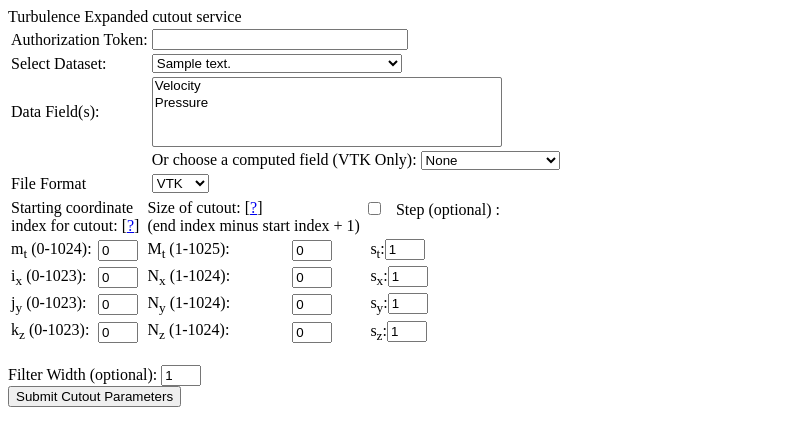
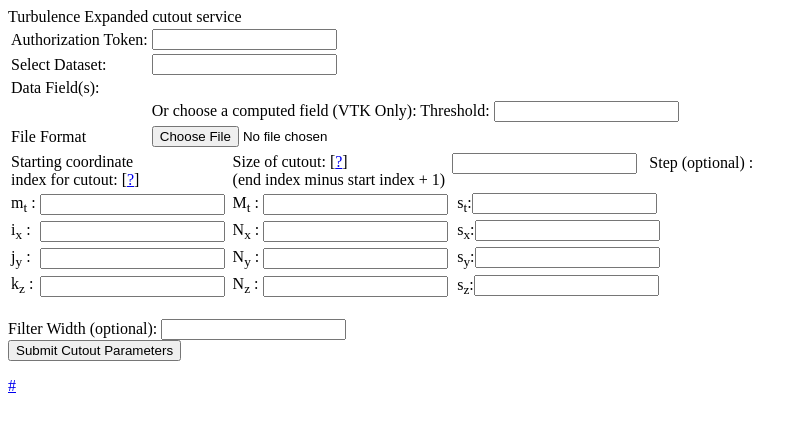
Before and after one commit to sshamilton/vtkcutout, a Django app: template cutout/templates/cutout/index.html in a window 1280 px wide. Shown: the top 446 px of the page, without its empty margins (0-799 px from the left). Run offline with Django 3.2, Linux system fonts and the light colour scheme; the template is opened without the code that fills it: most values are stand-ins (such as "Sample title", 1, 10 or a date in 2020); form fields are guessed from the names that the template uses; some libraries are stand-ins or nearby versions.

Commit message:
Added threshold, refactored form for django

```diff
--- a/cutout/models.py
+++ b/cutout/models.py
@@ -4,3 +4,5 @@ from django.db import models
 class Dataset(models.Model):
     dataset_text = models.CharField(max_length=200)
     dbname_text = models.CharField(max_length=30)
+    def __unicode__(self):
+        return u'{0}'.format(self.dataset_text)
--- a/cutout/templates/cutout/index.html
+++ b/cutout/templates/cutout/index.html
@@ -3,36 +3,76 @@
 
 <script type="text/javascript" src="https://ajax.googleapis.com/ajax/libs/jquery/1.11.1/jquery.min.js"></script>
 Turbulence Expanded cutout service
-<script type="text/javascript" src="http://localhost/static/scripts/chosen.jquery.min.js"></script>
-<link rel="stylesheet" href="http://localhost/static/scripts/chosen.css">
-<form method="POST" action="{% url 'geturl' %}"  />{% csrf_token %}
+<script type="text/javascript" src="/static/scripts/chosen.jquery.min.js"></script>
+<link rel="stylesheet" href="/static/scripts/chosen.css">
+<style>
+#id_fileformat {
+    width: 80px;
+}
+#id_datafields {
+    width: 350px;
+}
+#id_x {
+    width: 40px;
+}
+#id_y {
+    width: 40px;
+}
+#id_z {
+    width: 40px;
+}
+#id_timestart {
+    width: 40px;
+}
+#id_timeend {
+    width: 40px;
+}
+#id_xEnd {
+    width: 40px;
+}
+#id_yEnd {
+    width: 40px;
+}
+#id_zEnd {
+    width: 40px;
+}
+#threshold {
+    width: 40px;
+}
+
+</style>
+</head>
+<form method="POST" />{% csrf_token %}
 <table>
-<tr><td>Authorization Token:</td><td><input name="token" type="text" value="" id="token" style="width:256px" /></td></tr>
+<tr><td>Authorization Token:</td><td>
+{{form.token}}
+
+</td></tr>
 <tr><td>Select Dataset:</td>
-<td><select name='dataset' data-placeholder="Choose a Dataset..." class='dselector' style="width:250px;" tabindex="2">
-{% for dataset in dataset_list %}
-<option value={{dataset.dbname_text}}>  {{ dataset.dataset_text }}</option>
-{% endfor %}
-</select></td></tr>
+<td>
+
+{{form.dataset}}
+
+</td></tr>
 
 <tr><td>Data Field(s):  </td>
-<td><select name='datafield' multiple data-placeholder='Choose Fields' class='datafield' style="width: 350px;">
-<option value='u'>Velocity</option>
-<option value='p'>Pressure</option>
-</select></td></tr>
-<td></td><td>Or choose a computed field (VTK Only): <select name='cdatafield' class='cdatafield'>
-  <option value="none">None</option>
-  <option value="vo">Vorticity</option>
-  <option value ="qc">Q-Criterion</option>
-  <option value="cvo">Vorticity Contour</option>
-  <option value="qcc">Q-Criterion Contour</option>
-</select></td></tr>
+<td>
+{{form.datafields}}
+
+</td></tr>
+<td></td><td>Or choose a computed field (VTK Only):
+{{form.cdatafields}}
+
+<span id="threshold">
+Threshold: {{form.threshold}}
+</span>
+
+</td></tr>
 <tr><td>File Format</td>
-<td><select name='fileformat' class='fileformat'>
-  <option value="vtk">VTK</option>
-  <option value="hdf5">HDF5</option>
+<td>
+{{form.fileformat}}
 
-</select>
+
 </td></tr>
 </table>
 <table>
@@ -47,7 +87,7 @@ Turbulence Expanded cutout service
 
             <td class="style35" valign="top" colspan="2">
 
-                <input id="step_checkbox" type="checkbox" name="step_checkbox"  />
+                {{form.step_checkbox}}
 
                 <span id="stepCell" title="Optionally select a step size. If omitted every point in the range will be returned."> &nbsp;
 
@@ -61,15 +101,15 @@ Turbulence Expanded cutout service
 
         <tr>
 
-            <td  >m<sub>t</sub> (0-1024): </td>
+            <td  >m<sub>t</sub> <span id="time_start_range"></span>: </td>
 
-            <td > <input name="timestart" type="text" value="0" id="timestart" style="width:40px;" /><br /> </td>
+            <td > {{form.timestart}} <br /> </td>
 
-            <td  > &nbsp;M<sub>t</sub> (1-1025): </td>
+            <td  > &nbsp;M<sub>t</sub> <span id="time_end_range"></span>: </td>
 
-            <td > <input name="timeend" type="text" value="0" id="timeend" style="width:40px;" /><br /> </td>
+            <td > {{form.timeend}} <br /> </td>
 
-           <td >  </td> <td class="step">s<sub>t</sub>:<input type="text" name ="tstep" value="1" style="width: 40px;"> </td>
+           <td >  </td> <td class="step">s<sub>t</sub>:{{form.tstep}} </td>
 
 
 
@@ -81,15 +121,15 @@ Turbulence Expanded cutout service
 
          <tr>
 
-            <td  > i<sub>x</sub> (0-1023):  </td>
+            <td  > i<sub>x</sub> <span id="x_start_range"></span>:  </td>
 
-            <td > <input name="x" type="text" value="0" id="x" style="width:40px;" /><br /> </td>
+            <td > {{form.x}} <br /> </td>
 
-            <td  > &nbsp;N<sub>x</sub> (1-1024):  </td>
+            <td  > &nbsp;N<sub>x</sub> <span id="x_end_range"></span>:  </td>
 
-            <td > <input name="xEnd" type="text" value="0" id="xEnd" style="width:40px;" /> <br /> </td>
+            <td > {{form.xEnd}} <br /> </td>
 
-            <td >  </td><td class="step">s<sub>x</sub>:<input type="text" name ="xstep" value="1" style="width: 40px;"> </td>
+            <td >  </td><td class="step">s<sub>x</sub>:{{form.xstep}} </td>
 
 
 
@@ -97,15 +137,15 @@ Turbulence Expanded cutout service
 
          <tr>
 
-            <td  > j<sub>y</sub> (0-1023):  </td>
+            <td  > j<sub>y</sub> <span id="y_start_range"></span>:  </td>
 
-            <td > <input name="y" type="text" value="0" id="y" style="width:40px;" /><br /> </td>
+            <td > {{form.y}}<br /> </td>
 
-            <td  > &nbsp;N<sub>y</sub> (1-1024):  </td>
+            <td  > &nbsp;N<sub>y</sub> <span id="y_end_range"></span>:  </td>
 
-            <td > <input name="yEnd" type="text" value="0" id="yEnd" style="width:40px;" /><br /> </td>
+            <td > {{form.yEnd}}<br /> </td>
 
-            <td >  </td><td class="step">s<sub>y</sub>:<input type="text" name ="ystep" value="1" style="width: 40px;"> </td>
+            <td >  </td><td class="step">s<sub>y</sub>:{{form.ystep}} </td>
 
 
 
@@ -113,33 +153,51 @@ Turbulence Expanded cutout service
 
          <tr>
 
-            <td  > k<sub>z</sub> (0-1023):  </td>
+            <td  > k<sub>z</sub> <span id="z_start_range"></span>:  </td>
 
-            <td > <input name="z" type="text" value="0" id="z" style="width:40px;" /> </td>
+            <td > {{form.z}} </td>
 
-            <td  > &nbsp;N<sub>z</sub> (1-1024):  </td>
+            <td  > &nbsp;N<sub>z</sub> <span id="z_end_range"></span>:  </td>
 
-            <td > <input name="zEnd" type="text" value="0" id="zEnd" style="width:40px;" /> </td>
+            <td > {{form.zEnd}} </td>
 
-            <td >  </td><td class="step">s<sub>z</sub>:<input type="text" name ="zstep" value="1" style="width: 40px;"> </td>
+            <td >  </td><td class="step">s<sub>z</sub>:{{form.zstep}} </td>
 
 
 
          </tr>
 </table><br />
 <span class="step">
-Filter Width (optional): <input type="text" name="filter" value="1" style="width: 40px;"></span>
+Filter Width (optional): {{form.filter}}</span>
 <br />
 <input type="submit" name="Submit" Value="Submit Cutout Parameters" />
 </form>
+<div id="download_link"><a href='{{download_link}}'>{{download_link}}</a></div>
 <script>
-$(".dselector").chosen();
-$(".datafield").chosen();
-$(".cdatafield").chosen();
-$(".fileformat").chosen();
-$(".step").hide();
+$("#id_dataset").chosen();
+$("#id_datafields").chosen();
+$("#id_cdatafields").chosen();
+$("#id_fileformat").chosen();
+$('.step').hide();
 
-$('#step_checkbox').on('change', function() {
+$(document).ready(function() {
+  if($("#id_step_checkbox").is(':checked')){
+    $('.step').show();
+  }
+  if ($("#id_cdatafields").val() == "cvo") {
+      $('#threshold').show();
+  }
+  else if ($("#id_cdatafields").val() == "qcc") {
+      $('#threshold').show();
+  }
+  else {
+      $('#threshold').hide();
+
+  }
+});
+
+
+$('#id_step_checkbox').on('change', function() {
    var val = $(this).val();
    if ($(this).is(":checked"))
    $('.step').show();
@@ -148,56 +206,115 @@ $('#step_checkbox').on('change', function() {
 });
 
 
-$('.datafield').on('change', function() {
+$('#id_datafields').on('change', function() {
    var dset= $(this).val();
    //Clear out any values on computed fields
-   $(function() {$(".cdatafield").val("none");
+   $(function() {$("#id_cdatafields").val("none");
     });
-  $('.cdatafield').trigger('chosen:updated');
+  $('#id_cdatafields').trigger('chosen:updated');
 });
 
 
-$('.cdatafield').on('change', function() {
+$('#id_cdatafields').on('change', function() {
    var dset= $(this).val();
    //Clear out any values on data fields
-   $(function() {$(".datafield").val([]);
+   $(function() {$("#id_datafields").val([]);
     });
-    $('.datafield').trigger('chosen:updated');
+    $('#id_datafields').trigger('chosen:updated');
+      if (dset == "cvo") {
+          $('#threshold').show();
+      }
+      else if (dset == "qcc") {
+          $('#threshold').show();
+      }
+      else {
+          $('#threshold').hide();
+
+      }
+
 });
 
-$('.fileformat').on('change', function() {
+$('#id_fileformat').on('change', function() {
    var ftype= $(this).val();
    if (ftype == 'hdf5')
        //Clear out any values on computed fields
-       $(function() {$(".cdatafield").val([]);
+       $(function() {$("#id_cdatafields").val([]);
         });
-        $('.cdatafield').trigger('chosen:updated');
-
+        $('#id_cdatafields').trigger('chosen:updated');
 });
 
 
-$('.dselector').on('change', function() {
+$('#id_dataset').on('change', function() {
    var dset= $(this).val();
    //Clear out any values
    //alert('changed');
-   $(".datafield").find('option').remove();
-   if (dset == 'isotropic1024coarse' || dset == 'isotropic1024fine' || dset == 'channel' ){
-      $(".datafield").append($("<option>", {value: 'u', text: 'Velocity'}));
-      $(".datafield").append($("<option>", {value: 'p', text: 'Pressure'}));
+   $("#id_datafields").find('option').remove();
+   if (dset == 'isotropic1024coarse'){
+      $("#id_datafields").append($("<option>", {value: 'u', text: 'Velocity'}));
+      $("#id_datafields").append($("<option>", {value: 'p', text: 'Pressure'}));
+      $("#time_start_range").text("(0-1024)");
+      $("#time_end_range").text("(1-1025)");
+      $("#x_start_range").text("(0-1023)");
+      $("#x_end_range").text("(1-1024)");
+      $("#y_start_range").text("(0-1023)");
+      $("#y_end_range").text("(1-1024)");
+      $("#z_start_range").text("(0-1023)");
+      $("#z_end_range").text("(1-1024)");
+    }
+   else if (dset == 'isotropic1024fine'){
+      $("#id_datafields").append($("<option>", {value: 'u', text: 'Velocity'}));
+      $("#id_datafields").append($("<option>", {value: 'p', text: 'Pressure'}));
+      $("#time_start_range").text("(0-1024)");
+      $("#time_end_range").text("(1-100)");
+      $("#x_start_range").text("(0-1023)");
+      $("#x_end_range").text("(1-1024)");
+      $("#y_start_range").text("(0-1023)");
+      $("#y_end_range").text("(1-1024)");
+      $("#z_start_range").text("(0-1023)");
+      $("#z_end_range").text("(1-1024)");
+
+    }
+   else if (dset == 'channel'){
+      $("#id_datafields").append($("<option>", {value: 'u', text: 'Velocity'}));
+      $("#id_datafields").append($("<option>", {value: 'p', text: 'Pressure'}));
+      $("#time_start_range").text("(0-3999)");
+      $("#time_end_range").text("(1-4000)");
+      $("#x_start_range").text("(0-2047)");
+      $("#x_end_range").text("(1-2048)");
+      $("#y_start_range").text("(0-511)");
+      $("#y_end_range").text("(1-512)");
+      $("#z_start_range").text("(0-1535)");
+      $("#z_end_range").text("(1-1536)");
     }
    else if (dset == 'mhd1024'){
-      $(".datafield").append($("<option>", {value: 'u', text: 'Velocity'}));
-      $(".datafield").append($("<option>", {value: 'p', text: 'Pressure'}));
-      $(".datafield").append($("<option>", {value: 'b', text: 'Magnetic Field'}));
-      $(".datafield").append($("<option>", {value: 'a', text: 'VectorPotential'}));
+      $("#id_datafields").append($("<option>", {value: 'u', text: 'Velocity'}));
+      $("#id_datafields").append($("<option>", {value: 'p', text: 'Pressure'}));
+      $("#id_datafields").append($("<option>", {value: 'b', text: 'Magnetic Field'}));
+      $("#id_datafields").append($("<option>", {value: 'a', text: 'VectorPotential'}));
+      $("#time_start_range").text("(0-1024)");
+      $("#time_end_range").text("(1-1025)");
+      $("#x_start_range").text("(0-1023)");
+      $("#x_end_range").text("(1-1024)");
+      $("#y_start_range").text("(0-1023)");
+      $("#y_end_range").text("(1-1024)");
+      $("#z_start_range").text("(0-1023)");
+      $("#z_end_range").text("(1-1024)");
     }
     else if (dset == 'mixing'){
-      $(".datafield").append($("<option>", {value: 'u', text: 'Velocity'}));
-      $(".datafield").append($("<option>", {value: 'p', text: 'Pressure'}));
-      $(".datafield").append($("<option>", {value: 'd', text: 'Density'}));
+      $("#id_datafields").append($("<option>", {value: 'u', text: 'Velocity'}));
+      $("#id_datafields").append($("<option>", {value: 'p', text: 'Pressure'}));
+      $("#id_datafields").append($("<option>", {value: 'd', text: 'Density'}));
+      $("#time_start_range").text("(0-1011)");
+      $("#time_end_range").text("(1-1025)");
+      $("#x_start_range").text("(0-1012)");
+      $("#x_end_range").text("(1-1024)");
+      $("#y_start_range").text("(0-1023)");
+      $("#y_end_range").text("(1-1024)");
+      $("#z_start_range").text("(0-1023)");
+      $("#z_end_range").text("(1-1024)");
     }
 
 
-   $('.datafield').trigger('chosen:updated');
+   $('#id_datafields').trigger('chosen:updated');
 });
 </script>
--- a/cutout/urls.py
+++ b/cutout/urls.py
@@ -5,6 +5,6 @@ from . import views
 urlpatterns = [
     # ex: /cutout/
     url(r'^$', views.index, name='index'),
-    url(r'^geturl/$', views.geturl, name='geturl'),
+    #url(r'^geturl/$', views.geturl, name='geturl'),
     url(r'^getcutout/(?P<webargs>.*)$', views.getcutout, name='getcutout'),
 ]
```
Also changed, not shown: cutout/odbccutout.py (+15 -10 lines), cutout/views.py (+66 -25 lines), mysite/wsgi.py (+9 -5 lines), 1 other file.
